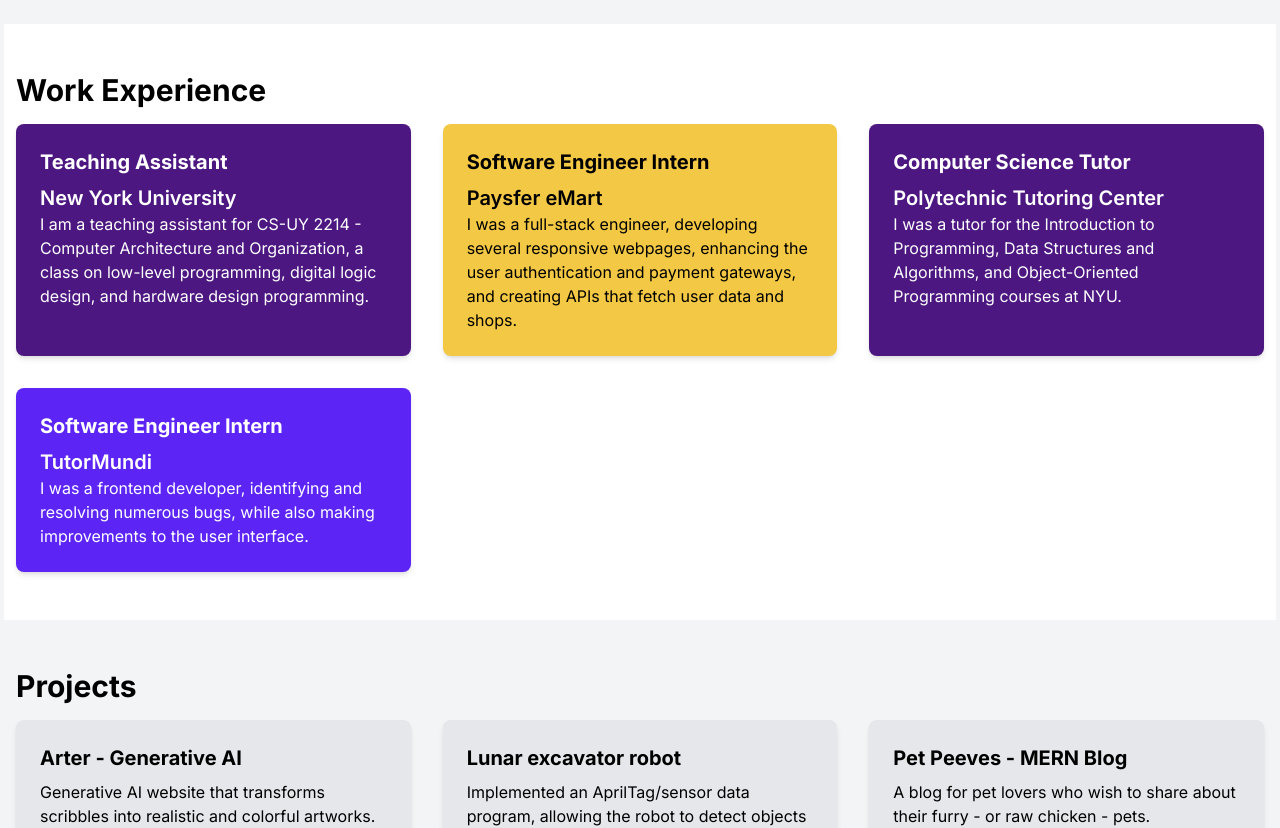
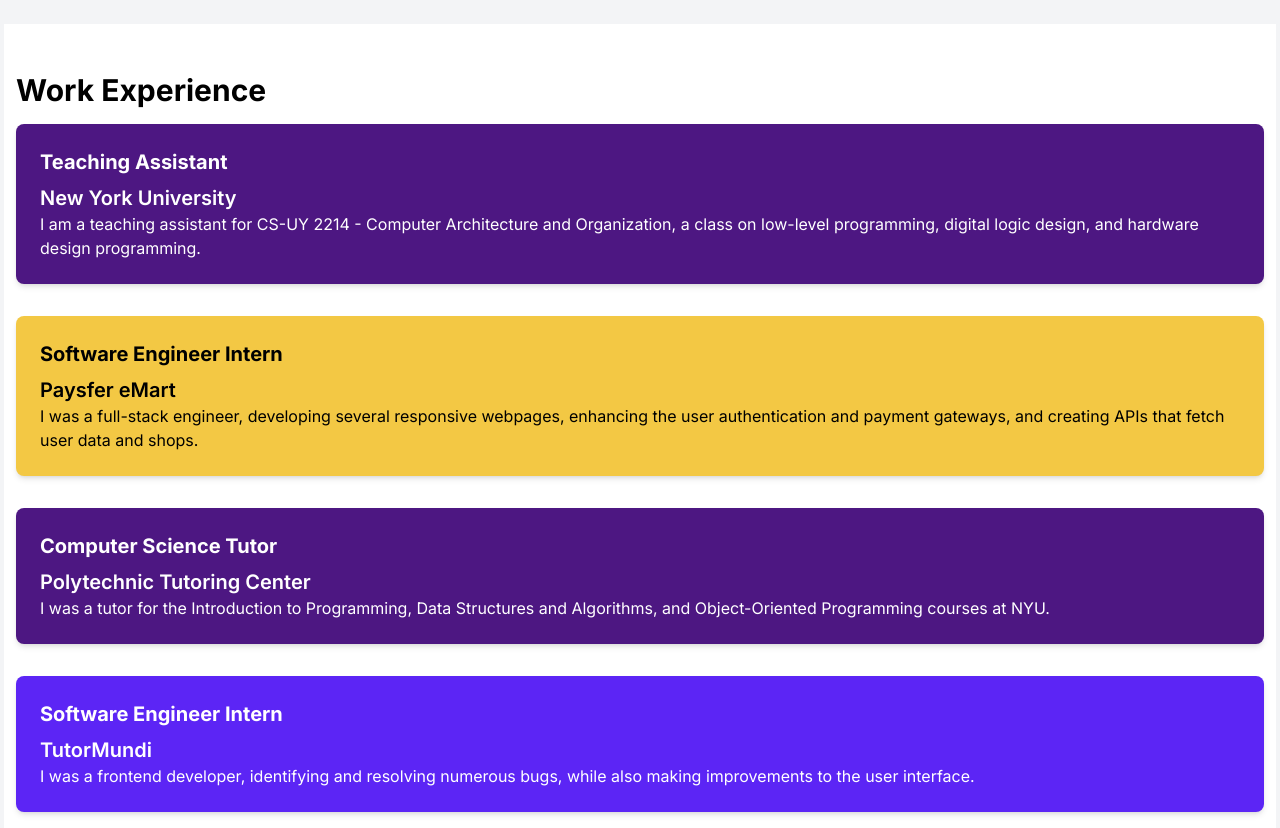
Before and after one commit to DaviZCodes/my-website-bento, a Next.js app: page / in a window 1280 px wide. Shown: the part 420-1248 px from the top of the page. Built offline with nearby package versions, Linux system fonts and the light colour scheme.

Commit message:
roadmap visualization

```diff
--- a/src/app/components/Work.tsx
+++ b/src/app/components/Work.tsx
@@ -5,22 +5,8 @@
     <section className="bg-white py-12 px-2 lg:px-3">
       <div className="container mx-auto">
         <h2 className="text-3xl font-bold mb-4">Work Experience</h2>
-        <div className="grid grid-cols-1 md:grid-cols-2 lg:grid-cols-3 gap-8">
-          {/* <div className="bg-[#00263e] text-white  p-6 rounded-lg shadow-md transition-transform ease-in-out duration-300 scale-x-100 hover:scale-[1.02] cursor-pointer">
-            <Link
-              href="http://bulletin.engineering.nyu.edu/preview_course_nopop.php?catoid=15&coid=36543"
-              target="_blank"
-              title="Click for more"
-            >
-              <h3 className="text-xl font-bold mb-2">
-                Software Engineering Intern
-              </h3>
-              <h2 className="text-xl cursor-pointer font-semibold">
-                Still deciding
-              </h2>
-              <p>...</p>
-            </Link>
-          </div> */}
+
+        <div className="grid grid-cols-1 gap-8">
           <div className="bg-[#4d1782] text-white  p-6 rounded-lg shadow-md transition-transform ease-in-out duration-300 scale-x-100 hover:scale-[1.02] cursor-pointer">
             <Link
               href="http://bulletin.engineering.nyu.edu/preview_course_nopop.php?catoid=15&coid=36543"
@@ -99,3 +85,93 @@
     </section>
   );
 }
+
+{
+  /*
+export default function Work() {
+  return (
+    <section className="bg-white py-12 px-2 lg:px-3">
+      <div className="container mx-auto">
+        <h2 className="text-3xl font-bold mb-4">Work Experience</h2>
+
+        <div className="grid grid-cols-1 md:grid-cols-2 lg:grid-cols-3 gap-8">
+          <div className="bg-[#4d1782] text-white  p-6 rounded-lg shadow-md transition-transform ease-in-out duration-300 scale-x-100 hover:scale-[1.02] cursor-pointer">
+            <Link
+              href="http://bulletin.engineering.nyu.edu/preview_course_nopop.php?catoid=15&coid=36543"
+              target="_blank"
+              title="Click for more"
+            >
+              <h3 className="text-xl font-bold mb-2">Teaching Assistant</h3>
+              <h2 className="text-xl cursor-pointer font-semibold">
+                New York University
+              </h2>
+              <p>
+                I am a teaching assistant for CS-UY 2214 - Computer Architecture
+                and Organization, a class on low-level programming, digital
+                logic design, and hardware design programming.
+              </p>
+            </Link>
+          </div>
+          <div className="bg-[#f3c844] p-6 rounded-lg shadow-md transition-transform ease-in-out duration-300 scale-x-100 hover:scale-[1.02] cursor-pointer">
+            <Link
+              href="https://www.paysfer.com"
+              target="_blank"
+              title="Click for more"
+            >
+              <h3 className="text-xl font-bold mb-2">
+                Software Engineer Intern
+              </h3>
+              <h2 className="text-xl cursor-pointer font-semibold">
+                Paysfer eMart
+              </h2>
+              <p>
+                I was a full-stack engineer, developing several responsive
+                webpages, enhancing the user authentication and payment
+                gateways, and creating APIs that fetch user data and shops.
+              </p>
+            </Link>
+          </div>
+
+          <div className="bg-[#4d1782] text-white p-6 rounded-lg shadow-md transition-transform ease-in-out duration-300 scale-x-100 hover:scale-[1.02] cursor-pointer">
+            <Link
+              href="https://engineering.nyu.edu/academics/undergraduate/tutoring-center"
+              target="_blank"
+              title="Click for more"
+            >
+              <h3 className="text-xl font-bold mb-2">Computer Science Tutor</h3>
+              <h2 className="text-xl cursor-pointer font-semibold">
+                Polytechnic Tutoring Center
+              </h2>
+              <p>
+                I was a tutor for the Introduction to Programming, Data
+                Structures and Algorithms, and Object-Oriented Programming
+                courses at NYU.
+              </p>
+            </Link>
+          </div>
+
+          <div className="bg-[#5c25f5] text-white p-6 rounded-lg shadow-md transition-transform ease-in-out duration-300 scale-x-100 hover:scale-[1.02] cursor-pointer">
+            <Link
+              href="https://www.tutormundi.com"
+              target="_blank"
+              title="Click for more"
+            >
+              <h3 className="text-xl font-bold mb-2">
+                Software Engineer Intern
+              </h3>
+              <h2 className="text-xl cursor-pointe font-semibold">
+                TutorMundi
+              </h2>
+              <p>
+                I was a frontend developer, identifying and resolving numerous
+                bugs, while also making improvements to the user interface.
+              </p>
+            </Link>
+          </div>
+        </div>
+      </div>
+    </section>
+  );
+}
+*/
+}
```
